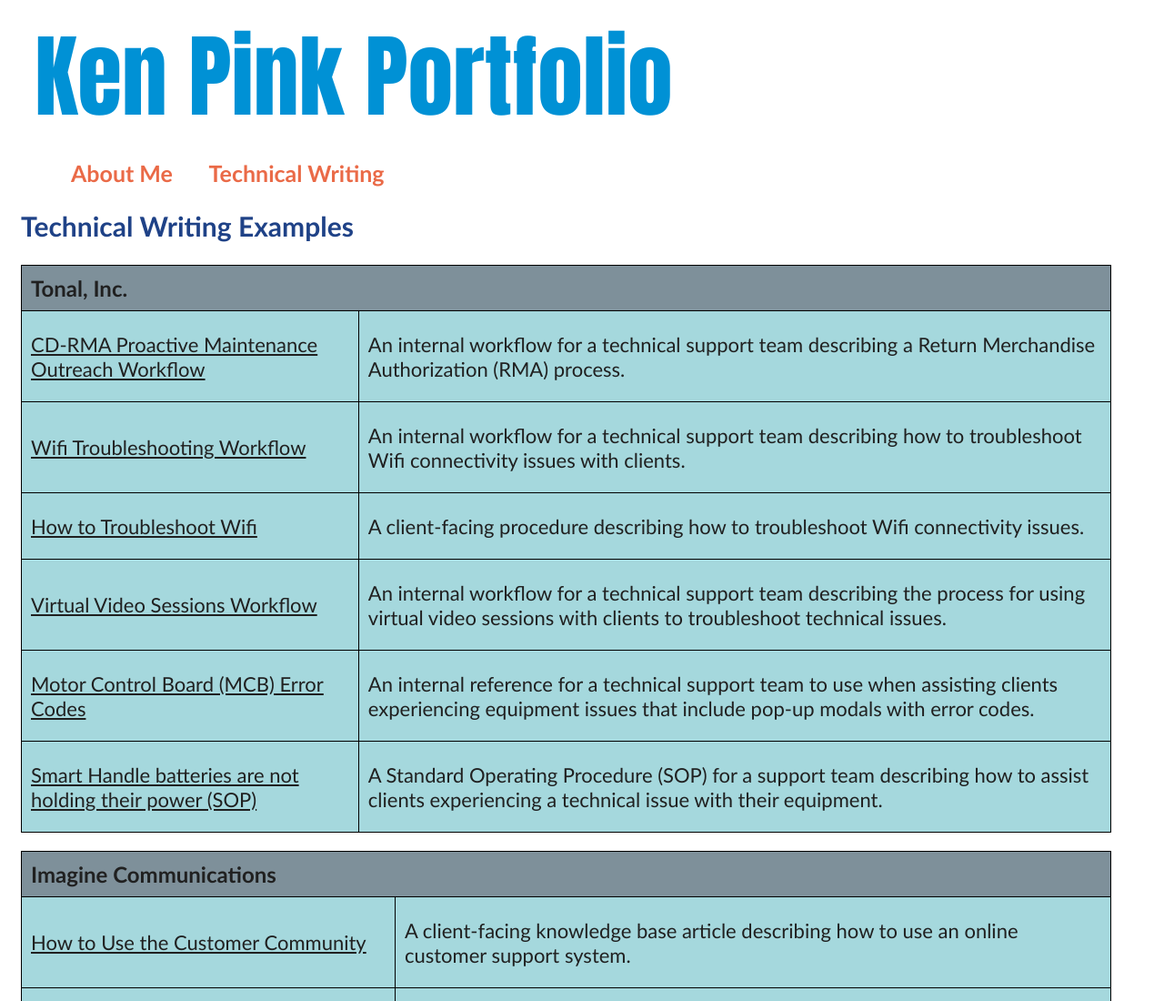
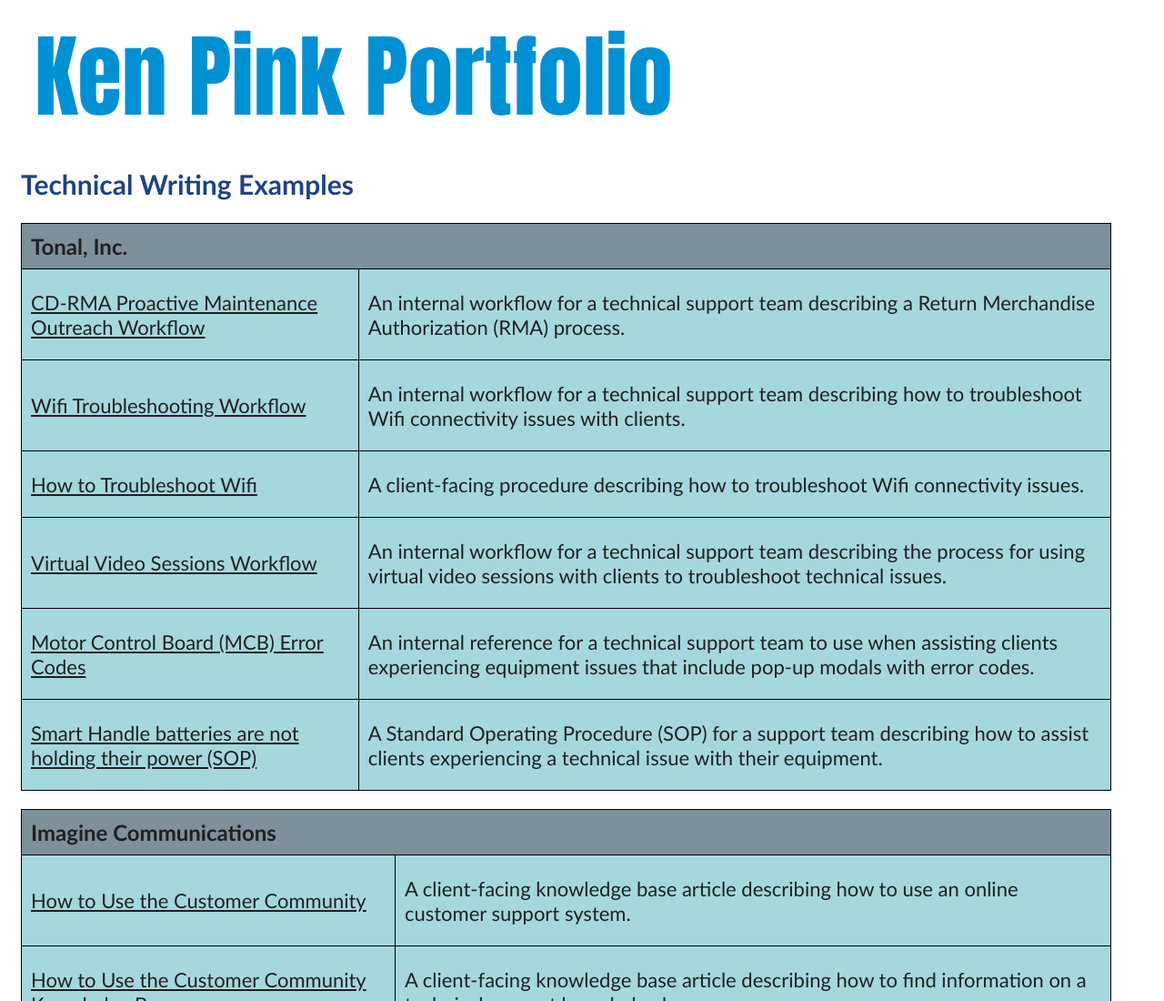
Before and after one commit to kenPortfolio/creativeKen, a plain HTML site: page index.html in a window 1280 px wide. Shown: the top 1100 px of the page at 91% size. Drawn offline with Linux system fonts and the light colour scheme.

Commit message:
Update index.html

```diff
--- a/index.html
+++ b/index.html
@@ -12,8 +12,8 @@
     <header>
         <h1>Ken Pink Portfolio</h1>
         <ul>
-            <li><a href="index.html" class="active">About Me</a></li>
-            <li><a href="writing.html">Technical Writing</a></li>
+            <!-- <li><a href="index.html" class="active">About Me</a></li> -->
+           <!-- <li><a href="writing.html">Technical Writing</a></li> -->
             <!-- <li><a href="https://github.com/kenPortfolio" target="_blank">GitHub</a></li> -->
         </ul>
     </header>
```
